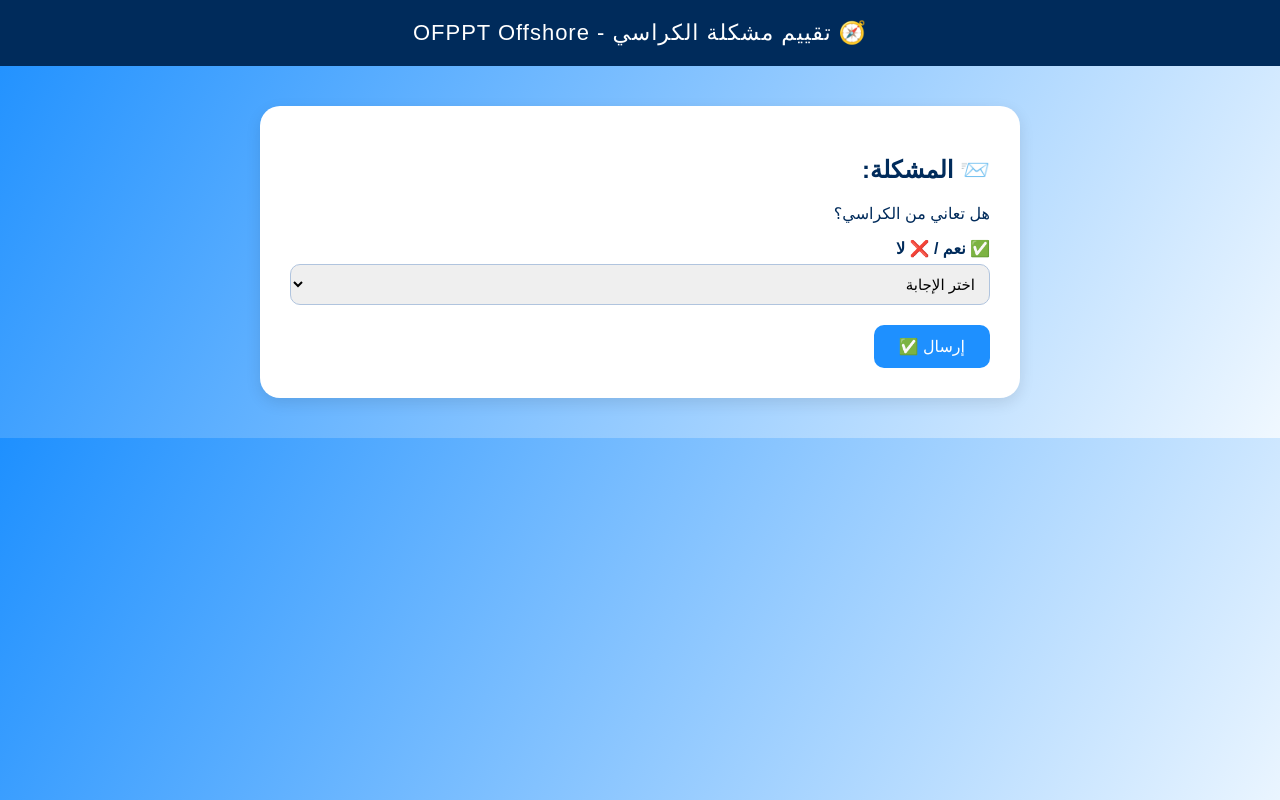
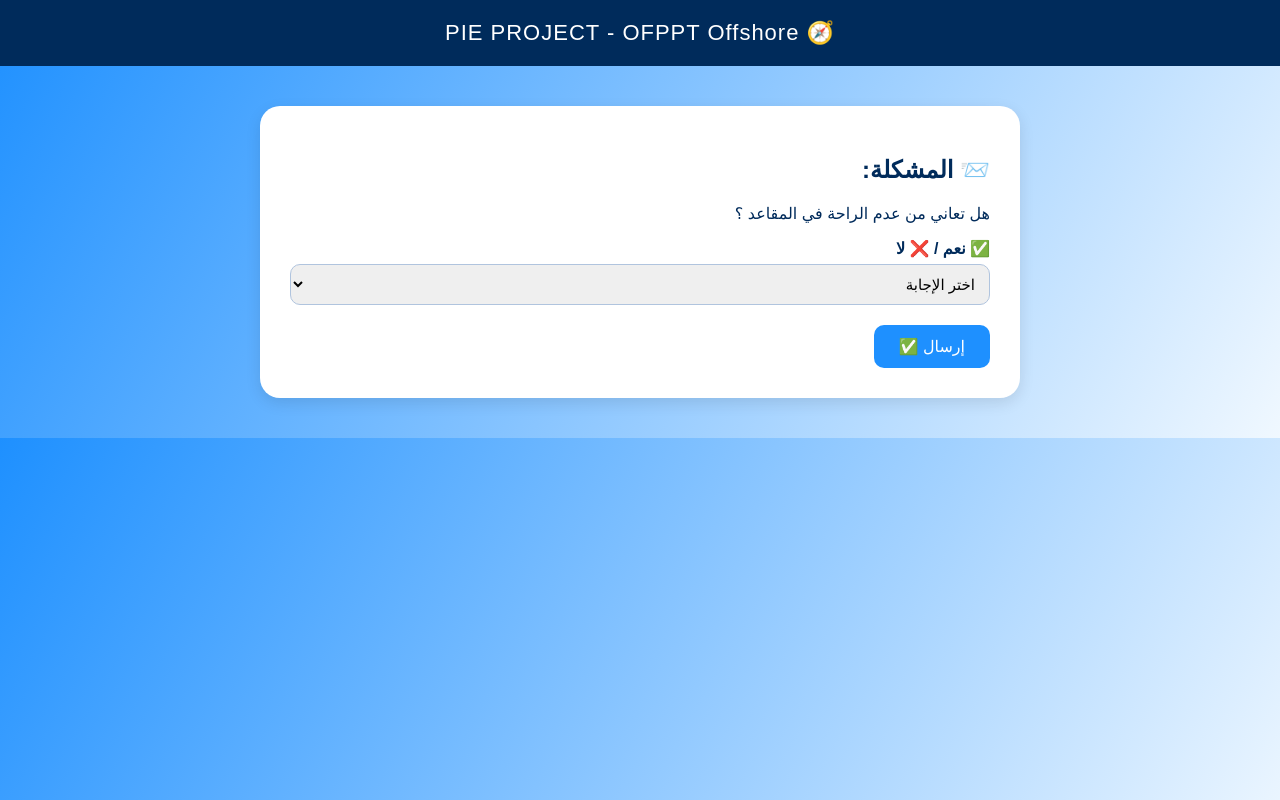
Before and after one commit to abbmahmoud488-netizen/mahmoud.github.ic, a plain HTML site: page index.html in a window 1280 px wide. Drawn offline with nearby package versions, Linux system fonts and the light colour scheme.

Commit message:
Update title and header for PIE PROJECT

```diff
--- a/index.html
+++ b/index.html
@@ -2,7 +2,7 @@
 <html lang="ar" dir="rtl">
 <head>
   <meta charset="UTF-8">
-  <title>📋 تقييم مشكلة الكراسي - OFPPT Offshore</title>
+  <title>📋 PIE PROJECT - OFPPT Offshore</title>
   <style>
     body {
       background: linear-gradient(120deg, #1e90ff, #f0f8ff);
@@ -70,12 +70,12 @@
 <body>
 
   <header>
-    🧭 تقييم مشكلة الكراسي - OFPPT Offshore
+    🧭 PIE PROJECT - OFPPT Offshore
   </header>
 
   <div class="container">
     <h2>📨 المشكلة:</h2>
-    <p>هل تعاني من الكراسي؟</p>
+    <p>هل تعاني من عدم الراحة في المقاعد ؟</p>
 
     <form id="responseForm">
       <label>✅ نعم / ❌ لا</label>
```
